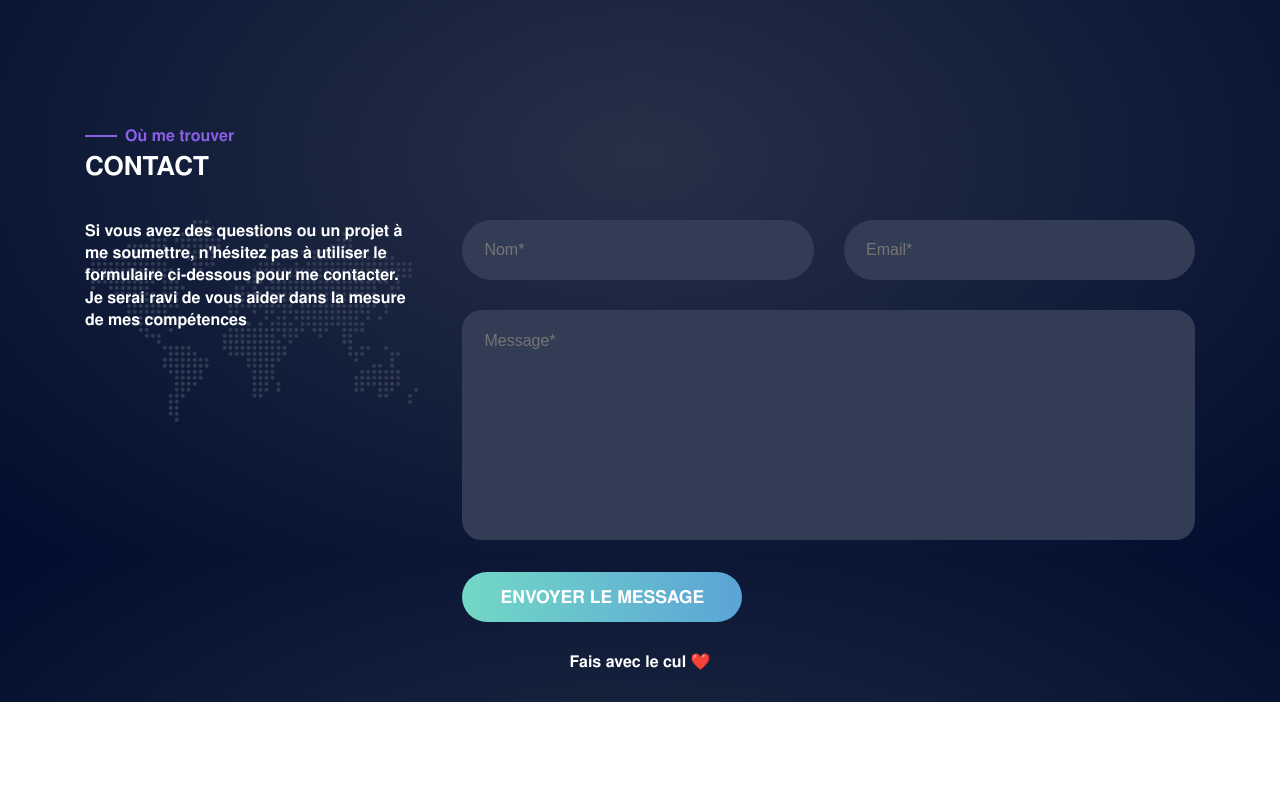
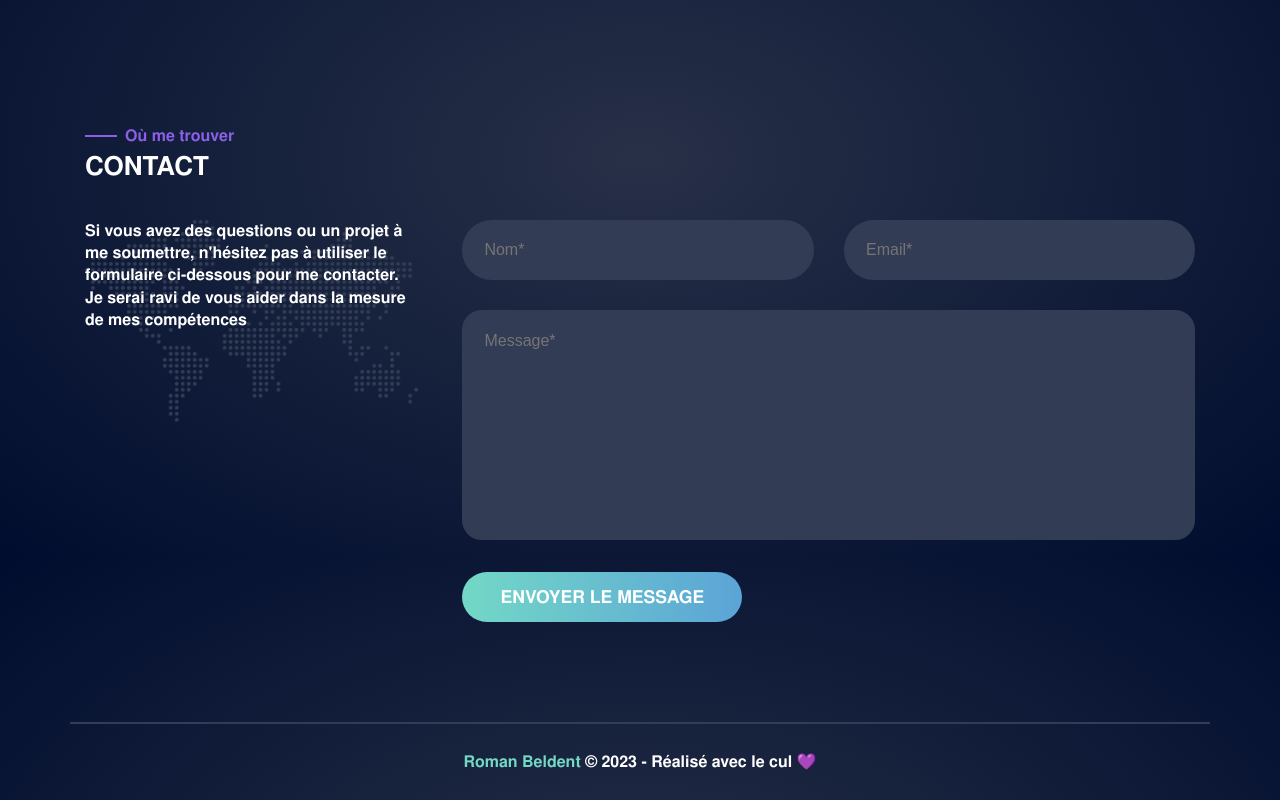
Before and after one commit to RomanBeldent/portfolio, a React (Vite) app: page / in a window 1280 px wide. Shown: the part 1043-1843 px from the top of the page. Before the commit the page ends 1745 px from the top, so only its background shows below. Built offline with nearby package versions, Linux system fonts and the light colour scheme.

Commit message:
footer ok

```diff
--- a/src/App/App.scss
+++ b/src/App/App.scss
@@ -142,6 +142,10 @@ h3 {
   margin-top: 100px;
 }
 
+.link {
+  color: #73D8C6;
+}
+
 ol,
 ul {
   list-style: none;
--- a/src/components/Footer/Footer.jsx
+++ b/src/components/Footer/Footer.jsx
@@ -3,9 +3,11 @@ import "./Footer.scss";
 
 const Footer = () => {
     return (
-        <div className="Footer">
-            <p>Fais avec le cul ❤️</p>
-        </div>
+        <section id="footer" class="footer">
+            <div class="content">
+                <h6><a class="link" a="" href="/">Roman Beldent</a> © 2023 - Réalisé avec le cul 💜</h6>
+            </div>
+        </section>
     );
 };
 
--- a/src/components/Footer/Footer.scss
+++ b/src/components/Footer/Footer.scss
@@ -1,5 +1,8 @@
-.Footer {
-    display: flex;
-    justify-content: center;
-    padding: 2em;
+.footer .content {
+    border-top: 2px solid #323C55;
+    padding: 30px 15px;
 }
+
+h6 {
+    text-align: center;
+}
```
